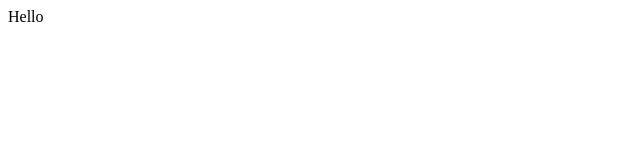
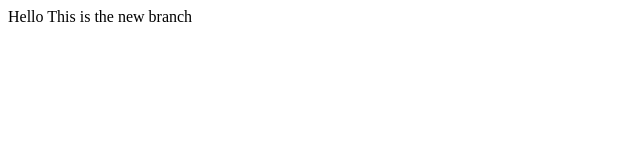
Before and after one commit to JustinJ108/git_practise, a plain HTML site: page index.html in a window 1280 px wide. Shown: the whole page, without its empty margins (0-640 px from the left). Drawn offline with Linux system fonts and the light colour scheme.

Commit message:
new branch

```diff
--- a/index.html
+++ b/index.html
@@ -8,5 +8,6 @@
 </head>
 <body>
     Hello
+    This is the new branch
 </body>
 </html>
```
